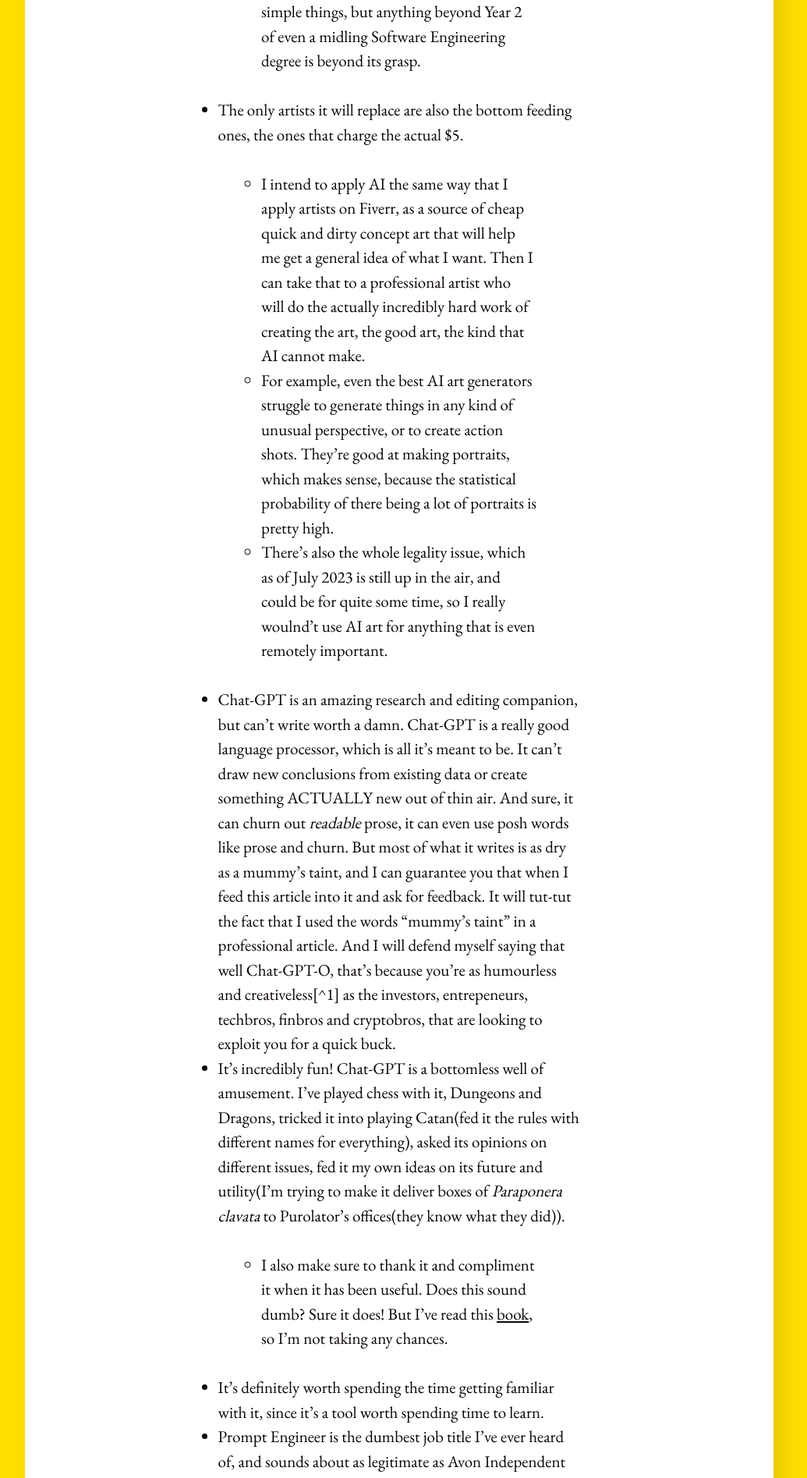
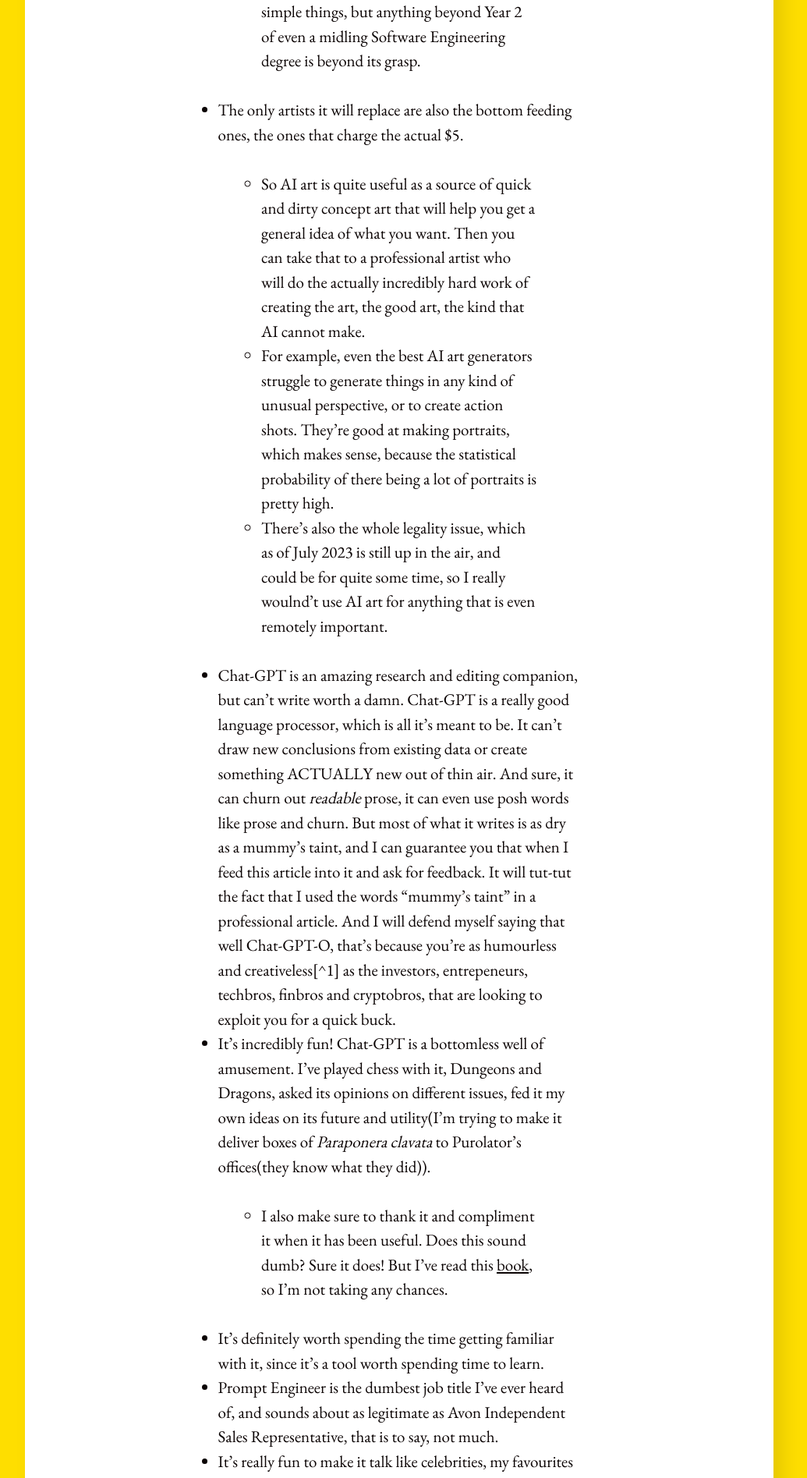
Before and after one commit to hoodhooody/hoodhooody.github.io, a Jekyll site: the page built from _posts/2023-07-31-ai-refelections.markdown, in a window 1280 px wide. Shown: the part 1198-3093 px from the top of the page at 78% size, without its empty margins (128-1163 px from the left). Built offline with Jekyll 4.4.1, drawn with Linux system fonts in a browser that asks for light colours.

Commit message:
update 2023-07-31-ai-refelections.markdown

```diff
--- a/_posts/2023-07-31-ai-refelections.markdown
+++ b/_posts/2023-07-31-ai-refelections.markdown
@@ -12,11 +12,11 @@
 * The only programmers AI will replace are the bottom feeding ones, the kind that charge $50 bucks to set you up with a brand new Wordpress site with a premade template hosted on state of the art servers over on Go-Daddy.
   * The code produced by ChatGPT is incredibly suspect. It's really good at writing simple things, but anything beyond Year 2 of even a midling Software Engineering degree is beyond its grasp.
 * The only artists it will replace are also the bottom feeding ones, the ones that charge the actual $5.
-  * I intend to apply AI the same way that I apply artists on Fiverr, as a source of cheap quick and dirty concept art that will help me get a general idea of what I want. Then I can take that to a professional artist who will do the actually incredibly hard work of creating the art, the good art, the kind that AI cannot make.
+  * So AI art is quite useful as a source of quick and dirty concept art that will help you get a general idea of what you want. Then you can take that to a professional artist who will do the actually incredibly hard work of creating the art, the good art, the kind that AI cannot make.
   * For example, even the best AI art generators struggle to generate things in any kind of unusual perspective, or to create action shots. They're good at making portraits, which makes sense, because the statistical probability of there being a lot of portraits is pretty high.
   * There's also the whole legality issue, which as of July 2023 is still up in the air, and could be for quite some time, so I really woulnd't use AI art for anything that is even remotely important.
 * Chat-GPT is an amazing research and editing companion, but can't write worth a damn. Chat-GPT is a really good language processor, which is all it's meant to be. It can't draw new conclusions from existing data or create something ACTUALLY new out of thin air. And sure, it can churn out *readable* prose, it can even use posh words like prose and churn. But most of what it writes is as dry as a mummy's taint, and I can guarantee you that when I feed this article into it and ask for feedback. It will tut-tut the fact that I used the words "mummy's taint" in a professional article. And I will defend myself saying that well Chat-GPT-O, that's because you're as humourless and creativeless[^1] as the investors, entrepeneurs, techbros, finbros and cryptobros, that are looking to exploit you for a quick buck.
-* It's incredibly fun! Chat-GPT is a bottomless well of amusement. I've played chess with it, Dungeons and Dragons, tricked it into playing Catan(fed it the rules with different names for everything), asked its opinions on different issues, fed it my own ideas on its future and utility(I'm trying to make it deliver boxes of *Paraponera clavata* to Purolator's offices(they know what they did)).
+* It's incredibly fun! Chat-GPT is a bottomless well of amusement. I've played chess with it, Dungeons and Dragons, asked its opinions on different issues, fed it my own ideas on its future and utility(I'm trying to make it deliver boxes of *Paraponera clavata* to Purolator's offices(they know what they did)).
   * I also make sure to thank it and compliment it when it has been useful. Does this sound dumb? Sure it does! But I've read this [book](https://en.wikipedia.org/wiki/Superintelligence:_Paths,_Dangers,_Strategies), so I'm not taking any chances.
 * It's definitely worth spending the time getting familiar with it, since it's a tool worth spending time to learn.
 * Prompt Engineer is the dumbest job title I've ever heard of, and sounds about as legitimate as Avon Independent Sales Representative, that is to say, not much.
```
